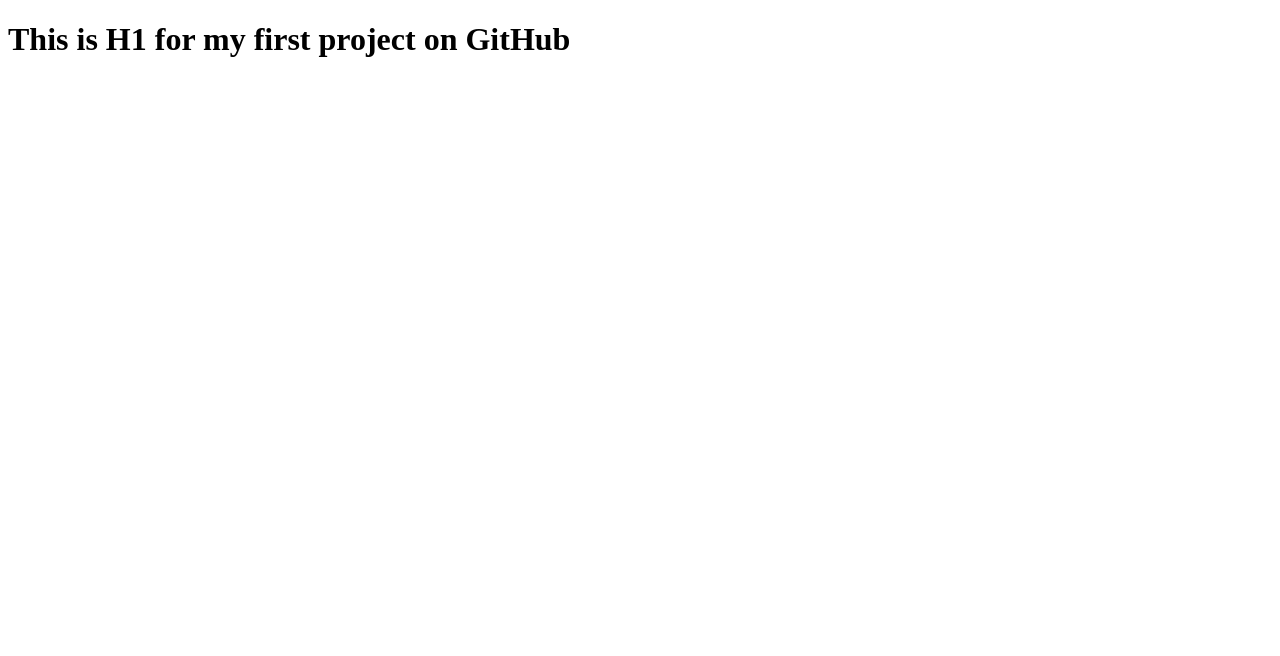
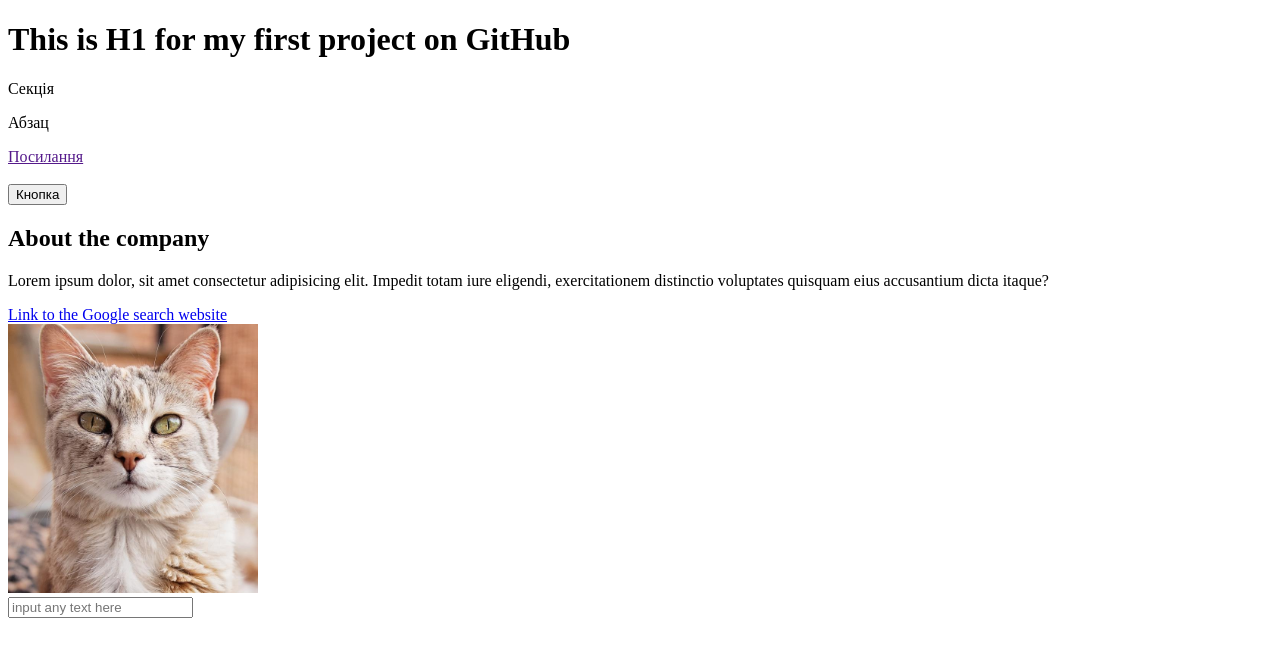
Before and after one commit to Chopkin/my-first-project, a plain HTML site: page index.html in a window 1280 px wide. Drawn offline with Linux system fonts and the light colour scheme.

Commit message:
add jpg and edit index

```diff
--- a/index.html
+++ b/index.html
@@ -7,5 +7,34 @@
   </head>
   <body>
     <h1>This is H1 for my first project on GitHub</h1>
+    <section>Секція</section>
+    <p>Абзац</p>
+    <a href="">Посилання</a>
+    <br />
+    <br />
+    <button>Кнопка</button>
+
+    <article>
+      <h1>About the company</h1>
+      <p>
+        Lorem ipsum dolor, sit amet consectetur adipisicing elit. Impedit totam
+        iure eligendi, exercitationem distinctio voluptates quisquam eius
+        accusantium dicta itaque?
+      </p>
+    </article>
+
+    <!-- This is just a comment-->
+    <!-- Multi
+    line
+  comment-->
+    <!--<p>A code inside the comment</p>-->
+
+    <a href="https://google.com" target="_blank" class="link">Link to the Google search website</a>
+      <br>
+    <img width="250" src="cat.jpg" alt="Cute cat image">
+      <br>
+    <input type="text" placeholder="input any text here" name="user_name" >
+      <br>
+
   </body>
 </html>
```
Also changed, not shown: cat.jpg (added).
